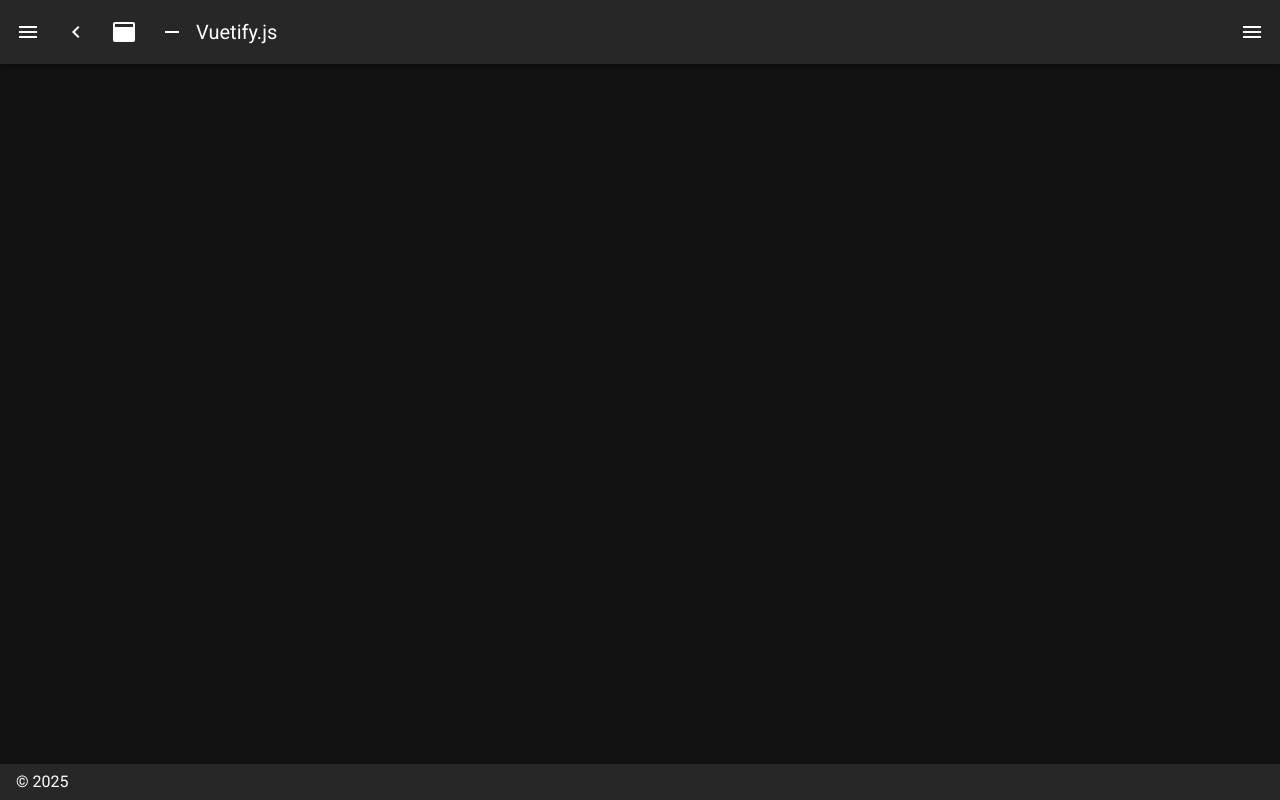
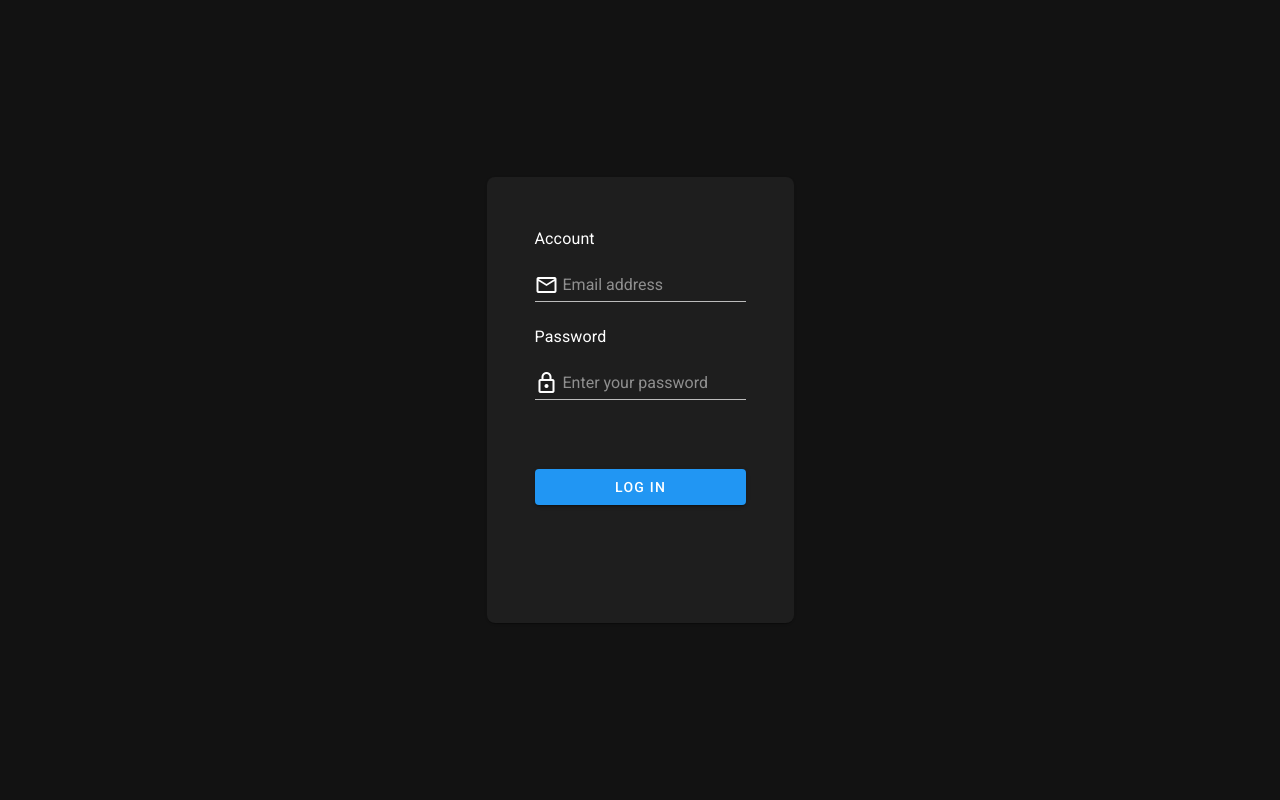
Before and after one commit to Elijah-afk-c/baltazar-qr-app, a Nuxt app: page /auth/signin in a window 1280 px wide. Before the commit this address had no page. Built offline with nearby package versions, Linux system fonts and the light colour scheme.

Commit message:
added Login page

```diff
--- /dev/null
+++ b/layouts/auth.vue
@@ -0,0 +1,5 @@
+<template>
+    <v-app>
+        <Nuxt />
+    </v-app>
+</template>
--- a/layouts/default.vue
+++ b/layouts/default.vue
@@ -106,7 +106,13 @@
           icon: 'mdi-chart-bubble',
           title: 'Inspire',
           to: '/inspire'
+        },
+        {
+          icon: 'mdi-chart-bubble',
+          title: 'SignIn',
+          to: '/auth/signin'
         }
+
       ],
       miniVariant: false,
       right: true,
--- /dev/null
+++ b/pages/auth/signin.vue
@@ -0,0 +1,76 @@
+<template>
+  <div class = "d-flex align-center justify-center" style="height: 100vh;">
+
+
+    <v-card
+      class="mx-auto pa-12 pb-8"
+      elevation="1"
+      max-width="500"
+      rounded="lg"
+    >
+      <div class="text-subtitle-1 text-medium-emphasis">Account</div>
+
+      <v-text-field
+        density="compact"
+        placeholder="Email address"
+        prepend-inner-icon="mdi-email-outline"
+        variant="outlined"
+      ></v-text-field>
+
+      <div class="text-subtitle-1 text-medium-emphasis d-flex align-center justify-space-between">
+        Password
+
+
+      </div>
+
+      <v-text-field
+        :append-inner-icon="visible ? 'mdi-eye-off' : 'mdi-eye'"
+        :type="visible ? 'text' : 'password'"
+        density="compact"
+        placeholder="Enter your password"
+        prepend-inner-icon="mdi-lock-outline"
+        variant="outlined"
+        @click:append-inner="visible = !visible"
+      ></v-text-field>
+
+      <v-card
+        class="mb-12"
+        color="surface-variant"
+        variant="tonal"
+      >
+
+      </v-card>
+
+      <v-btn
+        class="mb-8"
+        color="blue"
+        size="large"
+        variant="tonal"
+        block
+      >
+        Log In
+      </v-btn>
+
+      <v-card-text class="text-center">
+        <a
+          class="text-blue text-decoration-none"
+          href="#"
+          rel="noopener noreferrer"
+          target="_blank"
+        >
+          <v-icon icon="mdi-chevron-right"></v-icon>
+        </a>
+      </v-card-text>
+    </v-card>
+  </div>
+</template>
+<script setup>
+  import { ref } from 'vue'
+
+  const visible = ref(false)
+</script>
+<script>
+export default {
+  layout: "auth"
+}
+</script>
```
